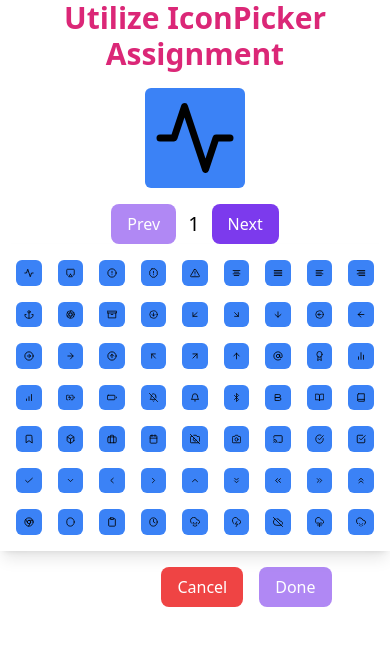
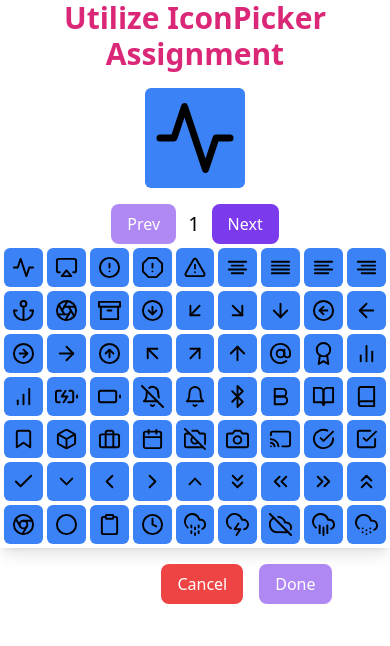
Before and after one commit to Ravish108Coder/utilise-fullstack-assignment, a React (Vite) app: page / in a window 390 px wide. Both pictures are taken after a click on the picture 195 px from the left and 138 px from the top of the page. Shown: the top 646 px of the page. Built offline with nearby package versions, Linux system fonts and the light colour scheme.

Commit message:
make responsive changes

```diff
--- a/src/components/IconPickerComponent.tsx
+++ b/src/components/IconPickerComponent.tsx
@@ -76,7 +76,7 @@ const IconPickerComponent = ({
             </div>
             <div
                 style={{gridTemplateRows: `repeat(${rowsInOnePage}, 1fr)`, gridTemplateColumns: `repeat(${columnsInOnePage}, 1fr)`, maxHeight: pickerHeight, maxWidth: pickerWidth}}
-                className={`shadow-lg mx-auto p-4 gap-4 grid`}
+                className={`shadow-lg mx-auto p-1 md:p-4 gap-1 md:gap-4 grid`}
             >
                 {iconNames.slice(possibleIcons * (page - 1), possibleIcons * (page - 1) + possibleIcons).map((iconName, index) => (
                     <Icon key={index} name={iconName} iconHeight={iconHeight} iconWidth={iconWidth} setSelectedIcon = {setSelectedIcon} />
```
